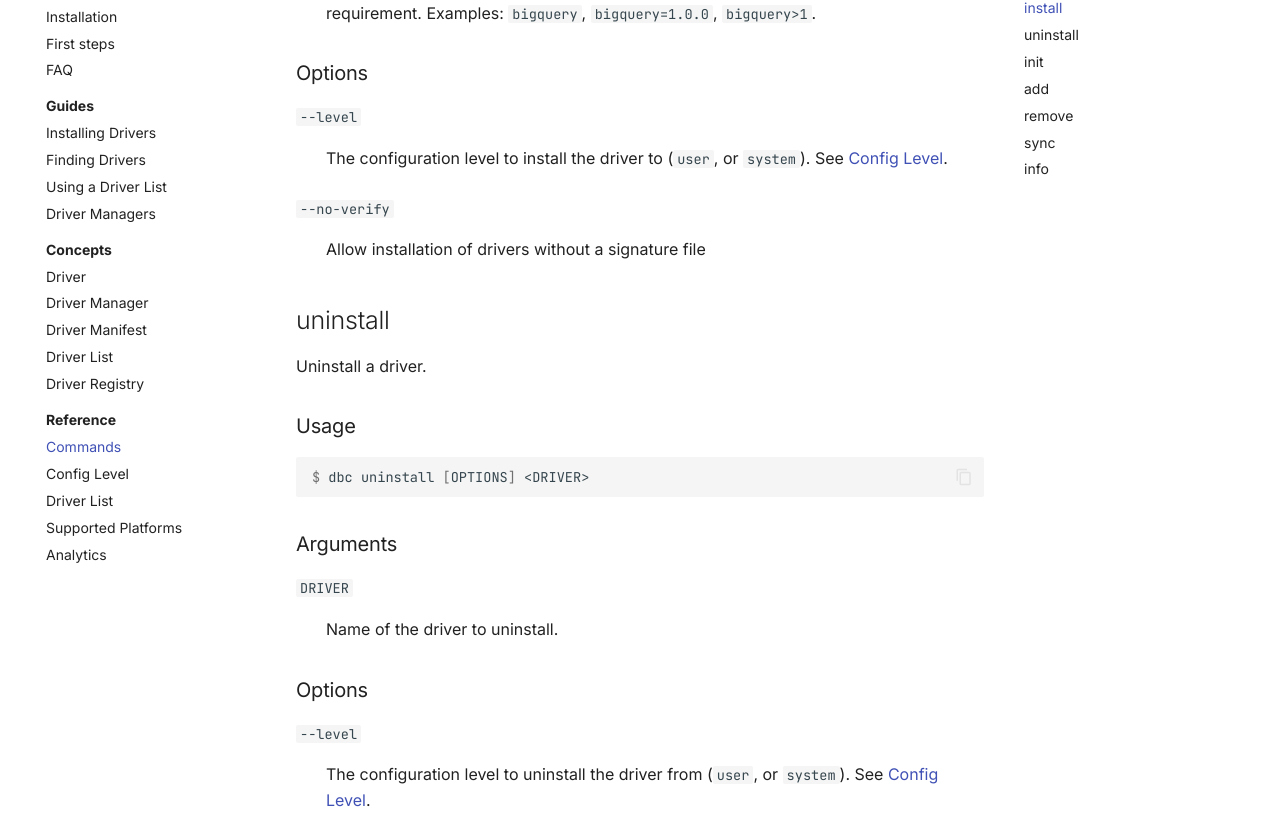
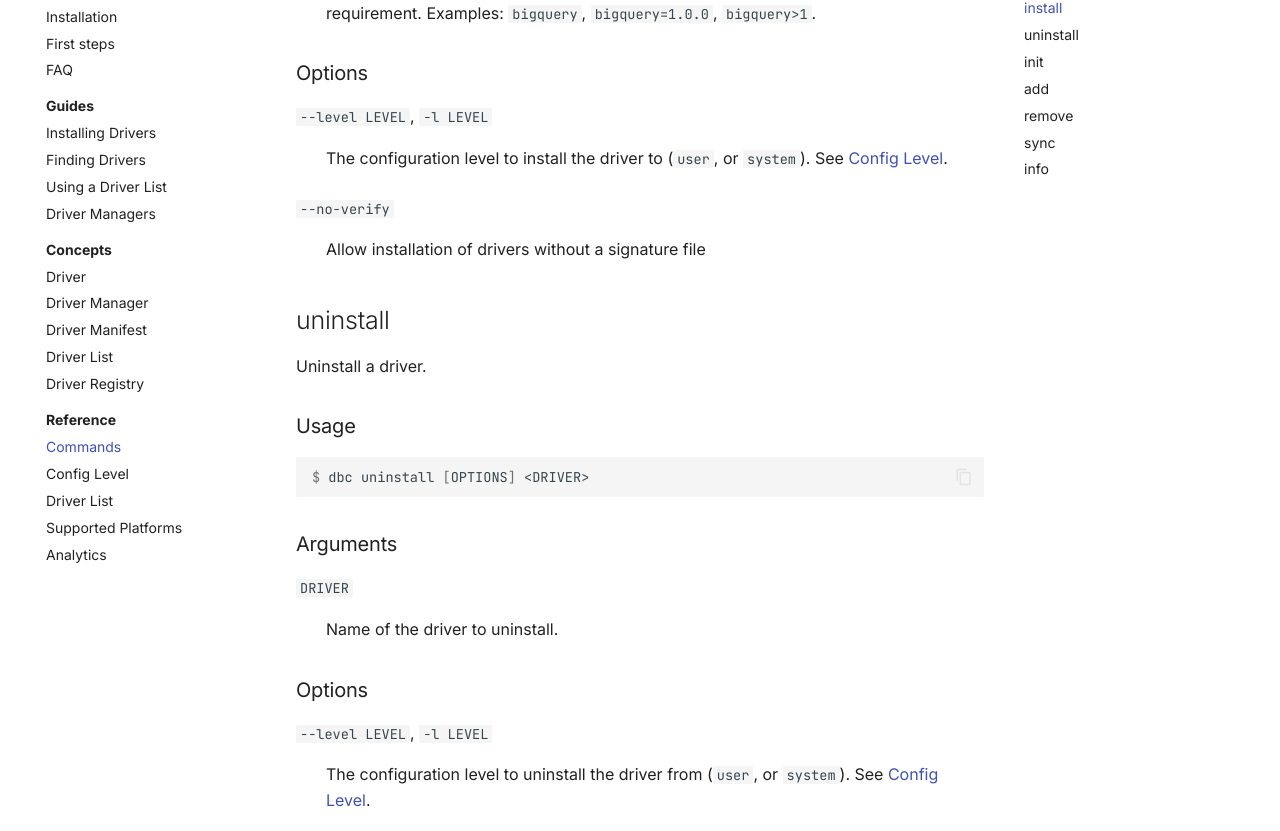
Before and after one commit to columnar-tech/dbc, an MkDocs documentation site: the page built from docs/reference/cli.md, in a window 1280 px wide and 1400 px high, scrolled down 1997 px. Shown: the part 154-985 px from the top of the window. Built offline with MkDocs 1.6.1 and Material for MkDocs 9.7.7, drawn with Linux system fonts in a browser that asks for light colours; plug-ins that fetch from the network failed and are left out; comment, search, counter and statistics services are not loaded; some of the changed text lies outside the part shown.

Commit message:
docs: update cli docs to match cli implementation (#197)
Adds short flags where needed.
Adds flags with args where needed.

Follow-on to https://github.com/columnar-tech/dbc/pull/187

```diff
--- a/docs/reference/cli.md
+++ b/docs/reference/cli.md
@@ -89,7 +89,7 @@ $ dbc install [OPTIONS] <DRIVER>
 
 <h3>Options</h3>
 
-`--level`
+`--level LEVEL`, `-l LEVEL`
 
 :   The configuration level to install the driver to (`user`, or `system`). See [Config Level](config_level.md).
 
@@ -115,7 +115,7 @@ $ dbc uninstall [OPTIONS] <DRIVER>
 
 <h3>Options</h3>
 
-`--level`
+`--level LEVEL`, `-l LEVEL`
 
 :   The configuration level to uninstall the driver from (`user`, or `system`). See [Config Level](config_level.md).
 
@@ -194,11 +194,11 @@ dbc sync --file dbc.toml
 
 <h3>Options</h3>
 
-`--path`, `-p`
+`--path FILE`, `-p FILE`
 
 :   Path to a [driver list](../concepts/driver_list.md) file to sync. Defaults to `dbc.toml` in the current working directory.
 
-`--level`
+`--level LEVEL`, `-l LEVEL`
 
 :   The configuration level to install drivers to (`user`, or `system`). See [Config Level](config_level.md).
 
```
